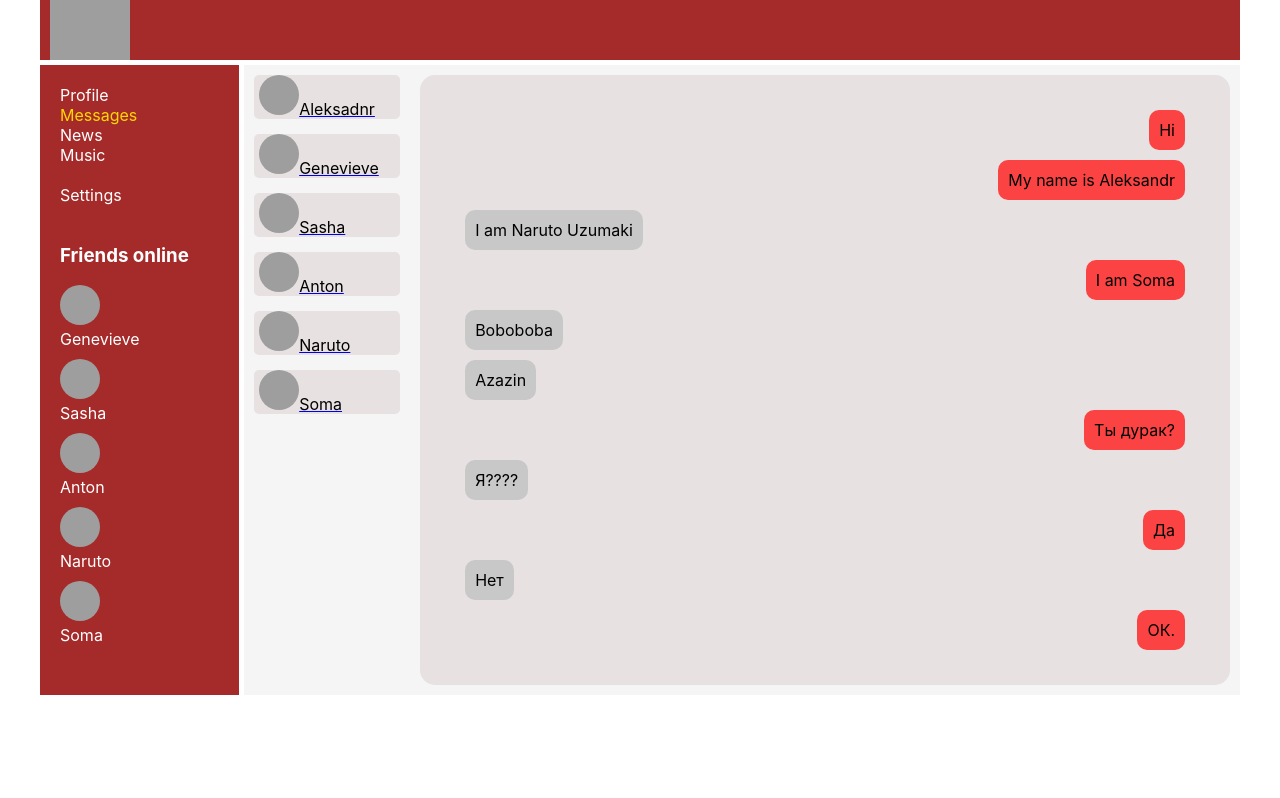
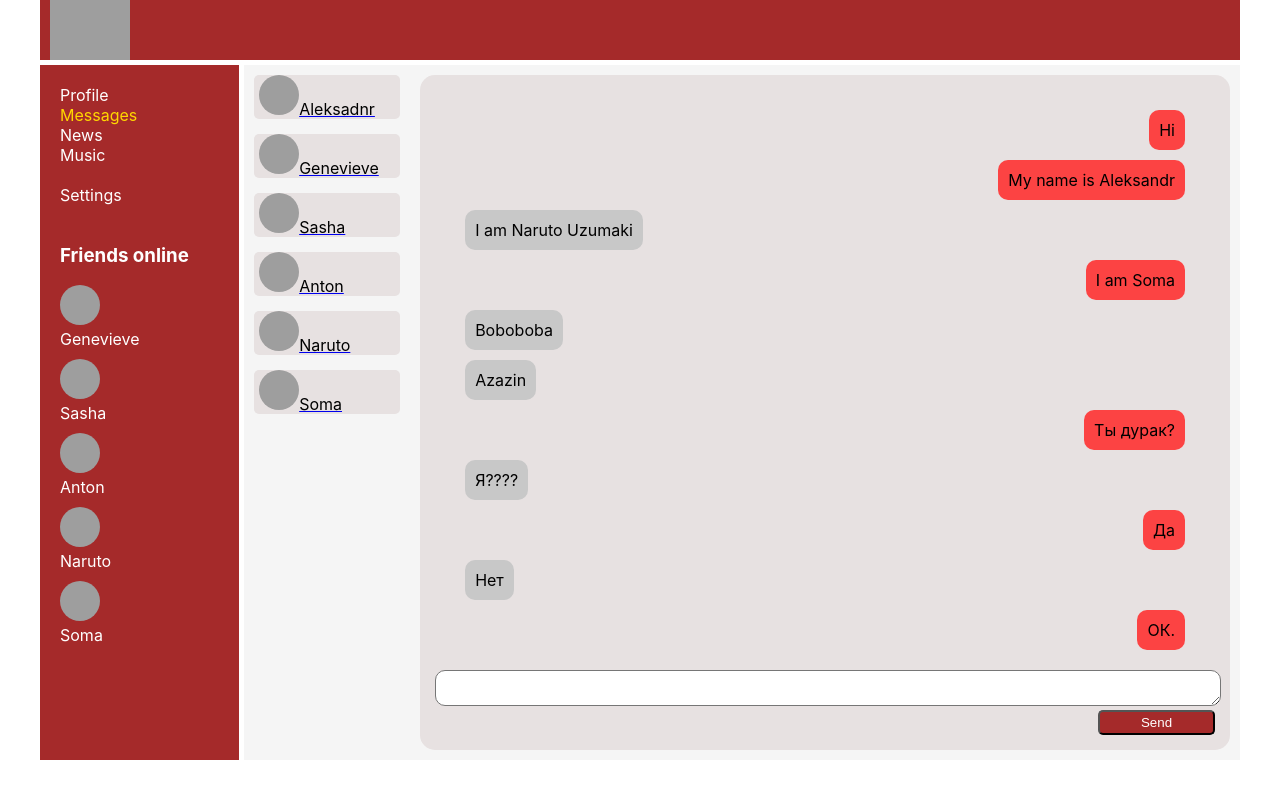
Before and after one commit to 1ce0ne/social_network--pet--, a React (Create React App) app: page /dialogs in a window 1280 px wide. Built offline with nearby package versions, Linux system fonts and the light colour scheme; grey boxes are pictures that could not be loaded.

Commit message:
feature(03.07.23): Added the ability to create new posts

```diff
--- a/src/App.js
+++ b/src/App.js
@@ -17,7 +17,7 @@ const App = (props) => {
       <div className='app-wrapper-content'>
         <Routes>
           <Route path='/profile'
-            element=<Profile state={props.state.profilePage} /> />
+            element=<Profile state={props.state.profilePage} addPost={props.addPost} /> />
           <Route path='/dialogs/*'
             element=<Dialogs state={props.state.messagesPage} /> />
           <Route path='/news' element=<News /> />
--- a/src/components/Dialogs/Dialogs.js
+++ b/src/components/Dialogs/Dialogs.js
@@ -1,8 +1,17 @@
 import styles from './Dialogs.module.css';
 import DialogItem from './DialogItem/DialogItem';
 import Message from './Message/Message';
+import React from 'react';
 
 const Dialogs = (props) => {
+
+  let newMessageElement = React.createRef();
+
+  let sendMessage = () => {
+    let messageText = newMessageElement.current.value;
+    alert(messageText);
+  }
+
   return (
     <div className={styles.dialogs}>
       <div className={styles.dialogsItems}>
@@ -14,6 +23,14 @@ const Dialogs = (props) => {
         {props.state.messagesData.map(message =>
           <Message text={message.text} id={message.id} sender={message.sender} />
         )}
+        <div className={styles.forms}>
+          <div>
+            <textarea ref={newMessageElement}></textarea>
+          </div>
+          <div>
+            <button onClick={sendMessage}>Send</button>
+          </div>
+        </div>
       </div>
     </div>
   )
--- a/src/components/Dialogs/Dialogs.module.css
+++ b/src/components/Dialogs/Dialogs.module.css
@@ -17,3 +17,20 @@
   margin: 10px;
   padding: 15px;
 }
+
+.forms textarea{
+  width: 100%;
+  height: 30px;
+  border-radius: 10px;
+}
+
+.forms button {
+  background-color: brown;
+  color: white;
+  border-radius:5px;
+  width: 15%;
+  height: 25px;
+  display: block;
+  margin-left: auto;
+  margin-right: 0;
+}
--- a/src/components/Profile/MyPosts/MyPosts.js
+++ b/src/components/Profile/MyPosts/MyPosts.js
@@ -1,17 +1,27 @@
 import styles from './MyPosts.module.css';
 import Post from './Post/Post';
+import React from 'react';
 
 
 const MyPosts = (props) => {
+
+  let newPostElement = React.createRef();
+
+  let addPost = () => {
+    let text = newPostElement.current.value;
+    props.addPost(text);
+    newPostElement.current.value = '';
+  }
+
   return (
     <div className={styles.postsBlock}>
       <h3>My posts:</h3>
       <div>
         <div>
-          <textarea></textarea>
+          <textarea ref={newPostElement}></textarea>
         </div>
         <div>
-          <button>Add post</button>
+          <button onClick={addPost}>Add post</button>
         </div>
       </div>
       <div className={styles.posts}>
--- a/src/components/Profile/Profile.js
+++ b/src/components/Profile/Profile.js
@@ -6,7 +6,7 @@ const Profile = (props) => {
   return (
     <div>
       <ProfileInfo />
-      <MyPosts postsData={props.state.postsData} />
+      <MyPosts postsData={props.state.postsData} addPost={props.addPost} />
     </div>
   )
 }
--- a/src/index.js
+++ b/src/index.js
@@ -1,23 +1,47 @@
-import React from 'react';
-import ReactDOM from 'react-dom/client';
-import './index.css';
-import App from './App';
 import reportWebVitals from './reportWebVitals';
 import state from './redux/state'
-import { BrowserRouter } from 'react-router-dom';
+import { addPost } from './redux/state';
+import { rerenderEntireTree } from './render';
 
-const root = ReactDOM.createRoot(document.getElementById('root'));
-root.render(
-  // <React.StrictMode>
-  //   <App state={state} />
-  // </React.StrictMode>
 
-  <BrowserRouter>
-    <App state={state} />
-  </BrowserRouter>
-);
+rerenderEntireTree(state, addPost);
+
 
 // If you want to start measuring performance in your app, pass a function
 // to log results (for example: reportWebVitals(console.log))
 // or send to an analytics endpoint. Learn more: https://bit.ly/CRA-vitals
 reportWebVitals();
+
+
+
+
+
+
+// import React from 'react';
+// import ReactDOM from 'react-dom/client';
+// import './index.css';
+// import App from './App';
+// import reportWebVitals from './reportWebVitals';
+// import state from './redux/state'
+// import { addPost } from './redux/state';
+// import { BrowserRouter } from 'react-router-dom';
+
+
+
+// let rerenderEntireTree = () => {
+//   const root = ReactDOM.createRoot(document.getElementById('root'));
+
+//   root.render(
+//     <BrowserRouter>
+//       <App state={state} addPost={addPost} />
+//     </BrowserRouter>
+//   );
+// }
+
+// rerenderEntireTree()
+
+
+// // If you want to start measuring performance in your app, pass a function
+// // to log results (for example: reportWebVitals(console.log))
+// // or send to an analytics endpoint. Learn more: https://bit.ly/CRA-vitals
+// reportWebVitals();
--- a/src/redux/state.js
+++ b/src/redux/state.js
@@ -1,3 +1,5 @@
+import { rerenderEntireTree } from "../render";
+
 let state = {
   profilePage: {
     postsData: [
@@ -45,4 +47,14 @@ let state = {
   }
 }
 
+export let addPost = (postMessage) => {
+  let newPost = {
+    id: 1 + state.profilePage.postsData.map(post => post.id).at(-1),
+    message: postMessage,
+    likesCount: 0
+  };
+  state.profilePage.postsData.push(newPost);
+  rerenderEntireTree(state, addPost);
+}
+
 export default state;
--- /dev/null
+++ b/src/render.js
@@ -0,0 +1,15 @@
+import React from 'react';
+import ReactDOM from 'react-dom/client';
+import './index.css';
+import App from './App';
+import { BrowserRouter } from 'react-router-dom';
+
+export let rerenderEntireTree = (state, addPost) => {
+  const root = ReactDOM.createRoot(document.getElementById('root'));
+
+  root.render(
+    <BrowserRouter>
+      <App state={state} addPost={addPost} />
+    </BrowserRouter>
+  );
+}
```
Also changed, not shown: src/components/Profile/ProfileInfo/ProfileInfo.module.css (line endings or trailing spaces).
